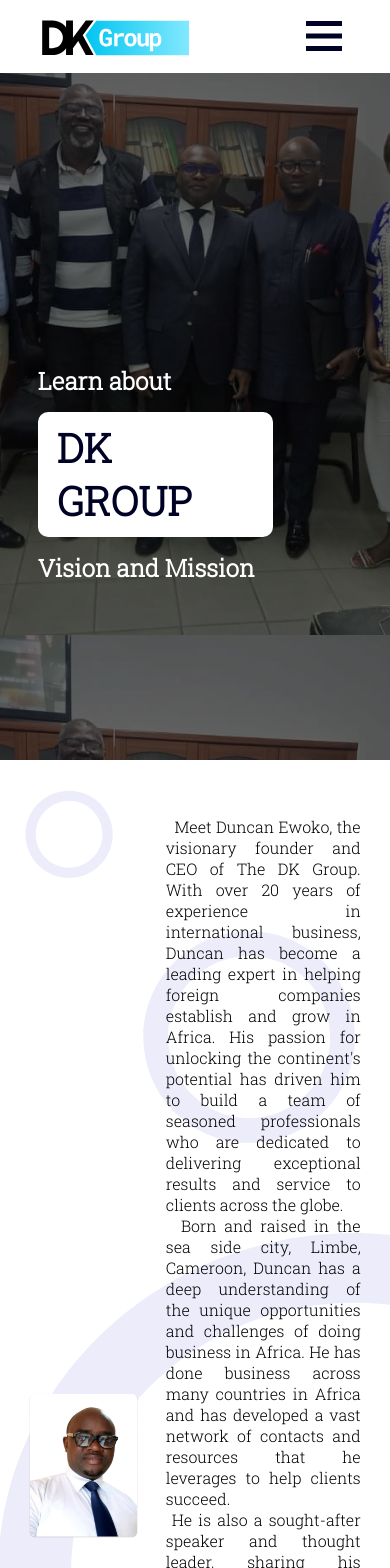
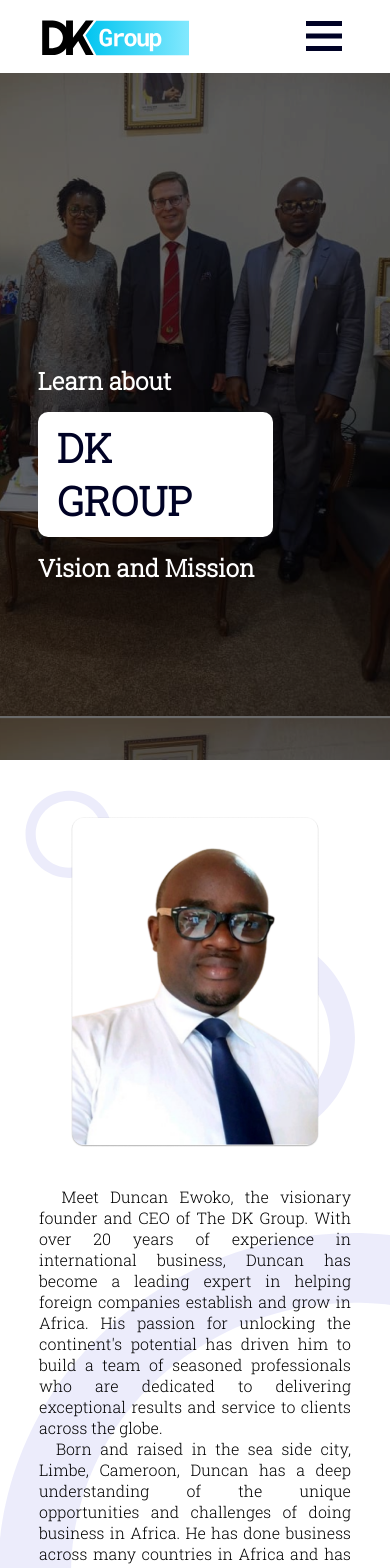
Before and after one commit to carrington-115/dkgroup, a React (Vite) app: page /aboutus in a window 390 px wide. Shown: the top 1568 px of the page. Built offline with nearby package versions, Linux system fonts and the light colour scheme.

Commit message:
Started the mobile screen interactivity.

```diff
--- a/src/Aboutus.jsx
+++ b/src/Aboutus.jsx
@@ -2,6 +2,8 @@
 import Aboutcover from "./about/Aboutcover";
 import Foundercontent from "./about/Foundercontent";
 import Aboutservices from "./about/Aboutservices";
+import Contactform from "./contact/Contactform";
+import Footer from "./contact/Footer";
 
 function Aboutus() {
   return (
@@ -9,6 +11,8 @@
       <Aboutcover />
       <Foundercontent />
       <Aboutservices />
+      <Contactform />
+      <Footer />
     </div>
   );
 }
--- a/src/about/Aboutcover.jsx
+++ b/src/about/Aboutcover.jsx
@@ -11,9 +11,7 @@
         <div className="content">
           <h2 className="aside-text">Learn about</h2>
           <h2 className="main-text">DK GROUP</h2>
-          <h2 className="aside-text">
-            Vision and Mission
-          </h2>
+          <h2 className="aside-text">Vision and Mission</h2>
         </div>
       </div>
     </PageCover>
@@ -33,7 +31,7 @@
   background-repeat: no-repeat;
   background-position: 100%;
   @media (min-width: 320px) and (max-width: 599px) {
-    background: url("/images/home images/mobile-cover.png");
+    background: url("/images/about images/about-mobile-cover.png");
   }
   .backdrop {
     position: absolute;
--- a/src/about/Foundercontent.jsx
+++ b/src/about/Foundercontent.jsx
@@ -59,8 +59,18 @@
     align-items: center;
     background: url("/images/about images/founder-patterns.svg");
     padding: 1.5cm 0;
+    @media (min-width: 320px) and (max-width: 599px) {
+      flex-direction: column;
+    }
     .founder-image {
       width: 35%;
+      @media (min-width: 320px) and (max-width: 599px) {
+        width: 80%;
+        display: flex;
+        justify-content: center;
+        align-items: center;
+        margin-bottom: 1cm;
+      }
       img {
         width: 80%;
         height: 80%;
@@ -68,6 +78,12 @@
     }
     .founder-text {
       width: 50%;
+      @media (min-width: 320px) and (max-width: 599px) {
+        width: 80%;
+        display: flex;
+        justify-content: center;
+        align-items: center;
+      }
       p {
         text-align: justify;
       }
@@ -79,6 +95,9 @@
     align-items: center;
     padding: 2cm 0;
     background: url("/images/about images/ceoquote.png");
+    @media (min-width: 320px) and (max-width: 599px) {
+      background: url("/images/about images/mission-mobile-back.png");
+    }
     h1 {
       color: #fff;
       text-align: justify;
@@ -89,6 +108,9 @@
       line-height: normal;
       margin-bottom: 0.5cm;
       width: 70%;
+      @media (min-width: 320px) and (max-width: 599px) {
+        font-size: 48px;
+      }
     }
     h2 {
       color: #fff;
@@ -99,6 +121,10 @@
       font-weight: 600;
       line-height: normal;
       width: 70%;
+      @media (min-width: 320px) and (max-width: 599px) {
+        font-size: 30px;
+        width: 90%;
+      }
     }
   }
 `;
```
Also changed, not shown: public/images/about images/about-mobile-cover.png (added), public/images/about images/mission-mobile-back.png (added).
